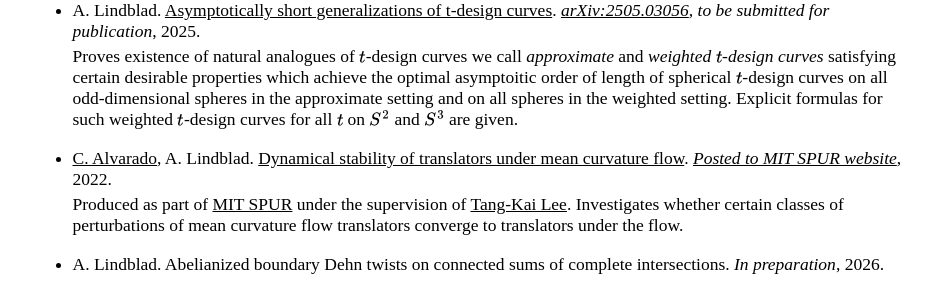
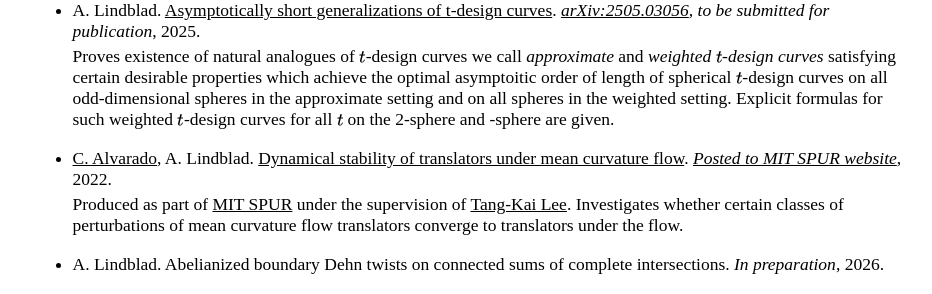
Before and after one commit to AyodejiLindblad/AyodejiLindblad.github.io, a Jekyll site: the page built from index.md, in a window 1280 px wide and 900 px high, scrolled down 714 px. Shown: the part 151-445 px from the top of the window, without its empty margins (170-1102 px from the left). Built offline with Jekyll 4.4.1, drawn with Linux system fonts in a browser that asks for light colours; some web fonts are replaced.

Commit message:
d-sphere

```diff
--- a/index.md
+++ b/index.md
@@ -48,7 +48,7 @@ I'm a third-year PhD student of [Tom Mrowka](https://math.mit.edu/~mrowka/) at [
 
 * A. Lindblad. [Asymptotically short generalizations of t\-design curves](resources/pdfs/Asymptotically%20short%20generalizations%20of%20t-design%20curves.pdf). *[arXiv:2505.03056](https://arxiv.org/abs/2505.03056), to be submitted for publication*, 2025.
     <span style="display:block; height:0.25em;"></span>
-    Proves existence of natural analogues of $t$-design curves we call *approximate* and *weighted $t$-design curves* satisfying certain desirable properties which achieve the optimal asymptoitic order of length of spherical $t$-design curves on all odd-dimensional spheres in the approximate setting and on all spheres in the weighted setting. Explicit formulas for such weighted $t$\-design curves for all $t$ on $S^2$ and $S^3$ are given.
+    Proves existence of natural analogues of $t$-design curves we call *approximate* and *weighted $t$-design curves* satisfying certain desirable properties which achieve the optimal asymptoitic order of length of spherical $t$-design curves on all odd-dimensional spheres in the approximate setting and on all spheres in the weighted setting. Explicit formulas for such weighted $t$\-design curves for all $t$ on the 2-sphere and -sphere are given.
 
 * [C. Alvarado](https://alvarado-alvarez.github.io/), A. Lindblad. [Dynamical stability of translators under mean curvature flow](https://math.mit.edu/research/undergraduate/spur/documents/2022/Alvarado_Linblad.pdf). *[Posted to MIT SPUR website](https://math.mit.edu/research/undergraduate/spur/past-projects.html)*, 2022.
     <span style="display:block; height:0.25em;"></span>
```
